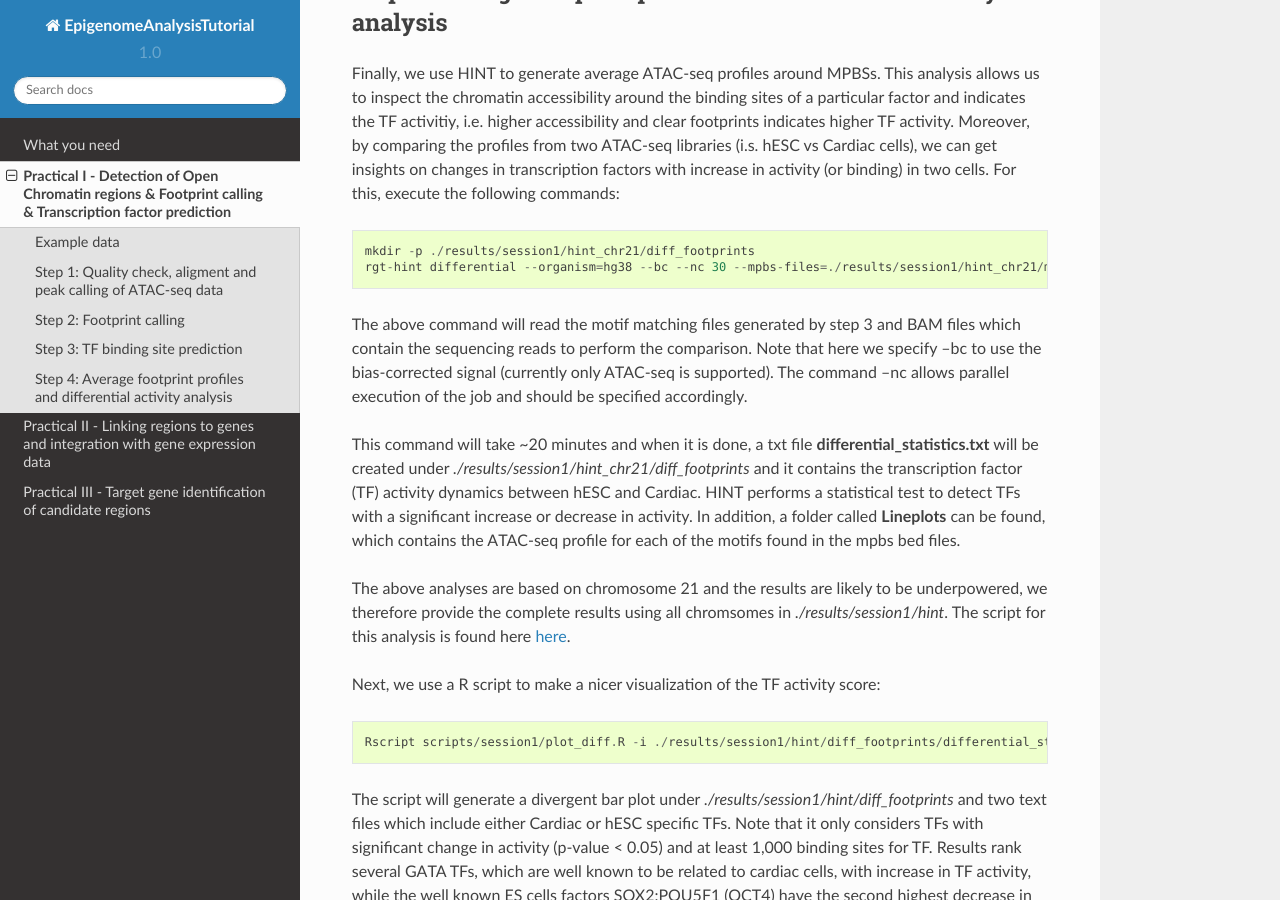
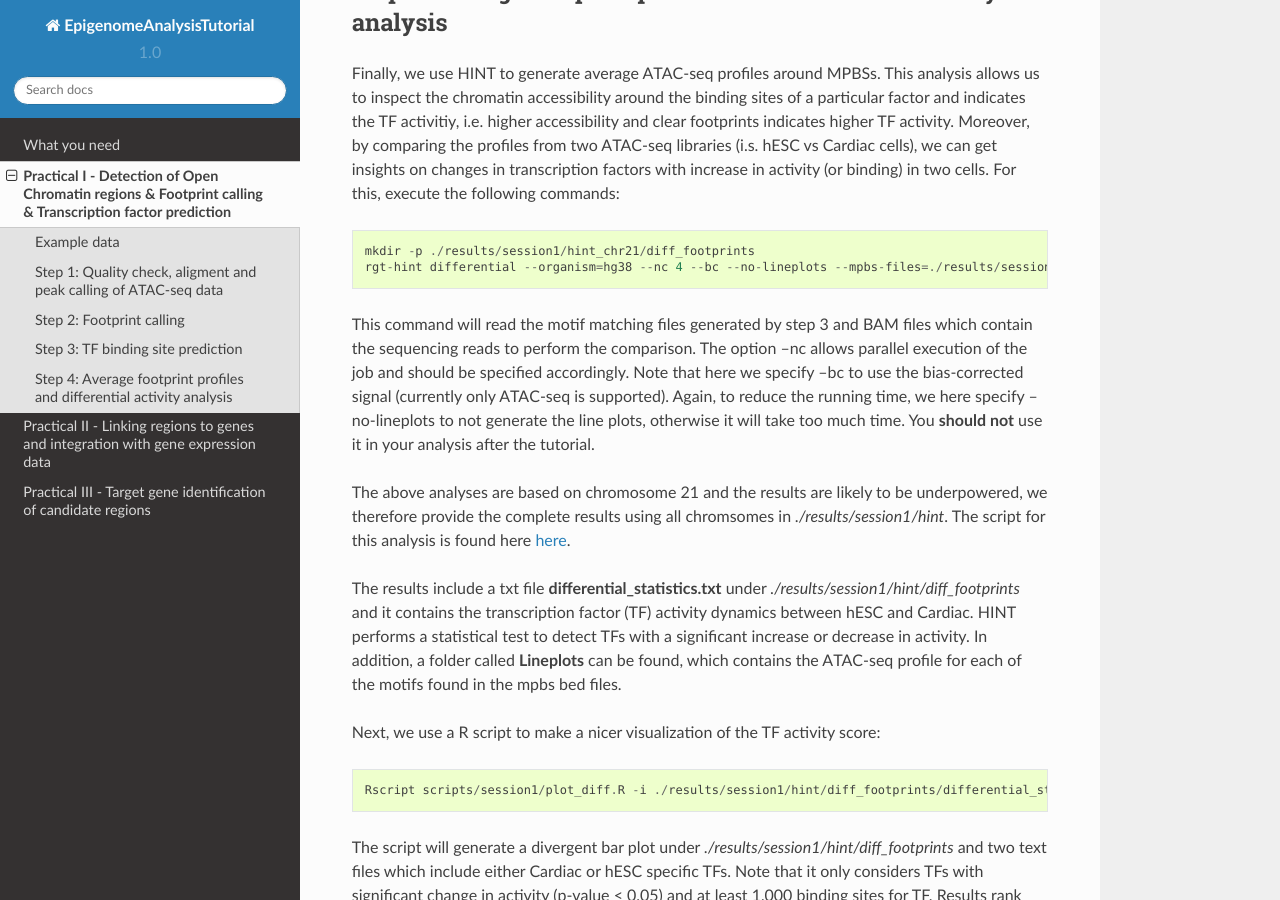
Before and after one commit to SchulzLab/EpigenomeAnalysisTutorial-2020, a Sphinx documentation site: the page built from docs/Practical1.rst, in a window 1280 px wide and 900 px high, scrolled down 3470 px. Built offline with Sphinx 7.4.7 and the Read the Docs theme 2.0.0, drawn with Linux system fonts in a browser that asks for light colours.

Commit message:
Update Practical1.rst

```diff
--- a/docs/Practical1.rst
+++ b/docs/Practical1.rst
@@ -99,13 +99,13 @@ Finally, we use HINT to generate average ATAC-seq profiles around MPBSs. This an
 ::
 
     mkdir -p ./results/session1/hint_chr21/diff_footprints
-    rgt-hint differential --organism=hg38 --bc --nc 30 --mpbs-files=./results/session1/hint_chr21/motifmatching/hESC_mpbs.bed,./results/session1/hint_chr21/motifmatching/Cardiac_mpbs.bed --reads-files=./data/nf_core_atacseq/hESC.mRp.clN.sorted.bam,./data/nf_core_atacseq/Cardiac.mRp.clN.sorted.bam --conditions=hESC,Cardiac --output-location=./results/session1/hint_chr21/diff_footprints
+    rgt-hint differential --organism=hg38 --nc 4 --bc --no-lineplots --mpbs-files=./results/session1/hint_chr21/motifmatching/hESC_mpbs.bed,./results/session1/hint_chr21/motifmatching/Cardiac_mpbs.bed --reads-files=./data/nf_core_atacseq/hESC.mRp.clN.sorted.bam,./data/nf_core_atacseq/Cardiac.mRp.clN.sorted.bam --conditions=hESC,Cardiac --output-location=./results/session1/hint_chr21/diff_footprints
 
-The above command will read the motif matching files generated by step 3 and BAM files which contain the sequencing reads to perform the comparison. Note that here we specify –bc to use the bias-corrected signal (currently only  ATAC-seq is supported). The command –nc allows parallel execution of the job and should be specified accordingly.
-
-This command will take ~20 minutes and when it is done, a txt file **differential_statistics.txt** will be created under *./results/session1/hint_chr21/diff_footprints* and it contains the transcription factor (TF) activity dynamics between hESC and Cardiac. HINT performs a statistical test to detect TFs with a significant increase or decrease in activity. In addition, a folder called **Lineplots** can be found, which contains the ATAC-seq profile for each of the motifs found in the mpbs bed files.
+This command will read the motif matching files generated by step 3 and BAM files which contain the sequencing reads to perform the comparison. The option –nc allows parallel execution of the job and should be specified accordingly. Note that here we specify –bc to use the bias-corrected signal (currently only ATAC-seq is supported). Again, to reduce the running time, we here specify --no-lineplots to not generate the line plots, otherwise it will take too much time. You **should not** use it in your analysis after the tutorial.
 
 The above analyses are based on chromosome 21 and the results are likely to be underpowered, we therefore provide the complete results using all chromsomes in *./results/session1/hint*. The script for this analysis is found here `here <https://github.com/SchulzLab/EpigenomeAnalysisTutorial-2020/blob/master/session1/run_hint.sh>`_.
+
+The results include a txt file **differential_statistics.txt** under *./results/session1/hint/diff_footprints* and it contains the transcription factor (TF) activity dynamics between hESC and Cardiac. HINT performs a statistical test to detect TFs with a significant increase or decrease in activity. In addition, a folder called **Lineplots** can be found, which contains the ATAC-seq profile for each of the motifs found in the mpbs bed files.
 
 Next, we use a R script to make a nicer visualization of the TF activity score:
 ::
```
